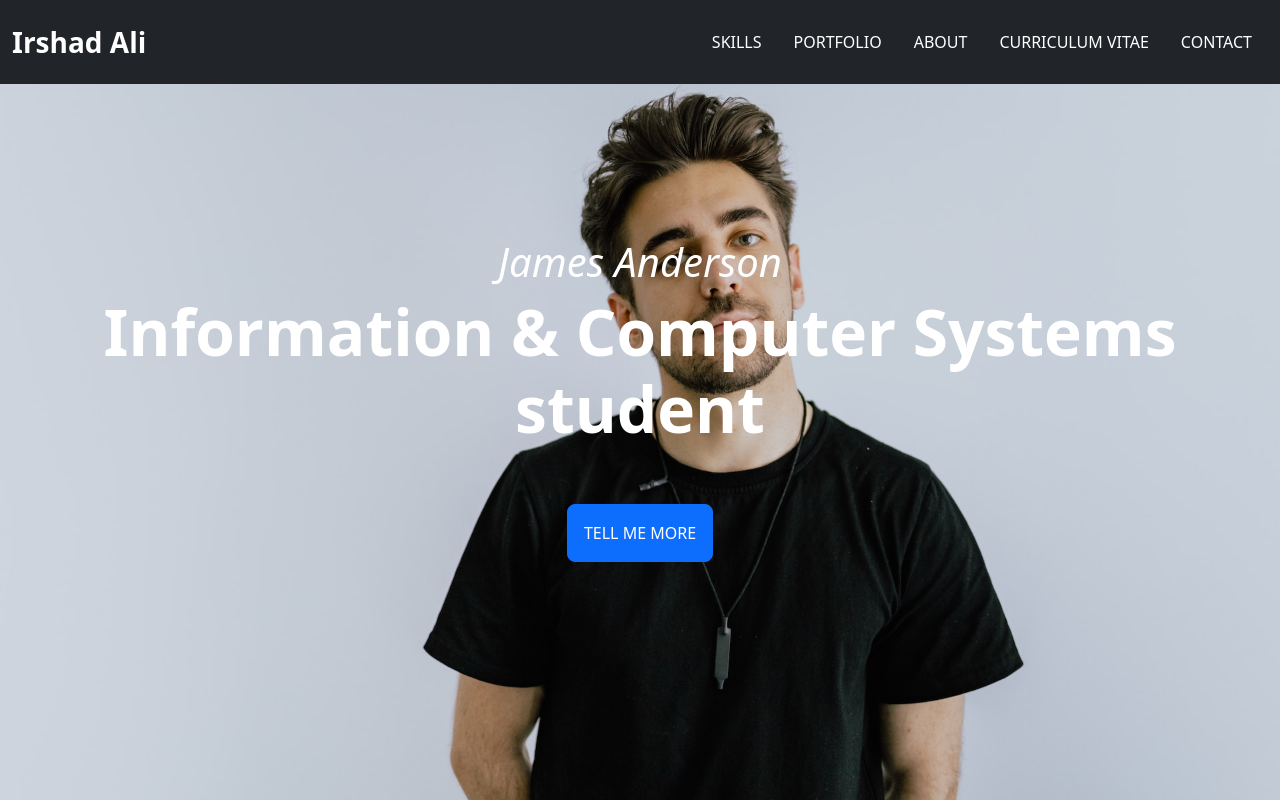
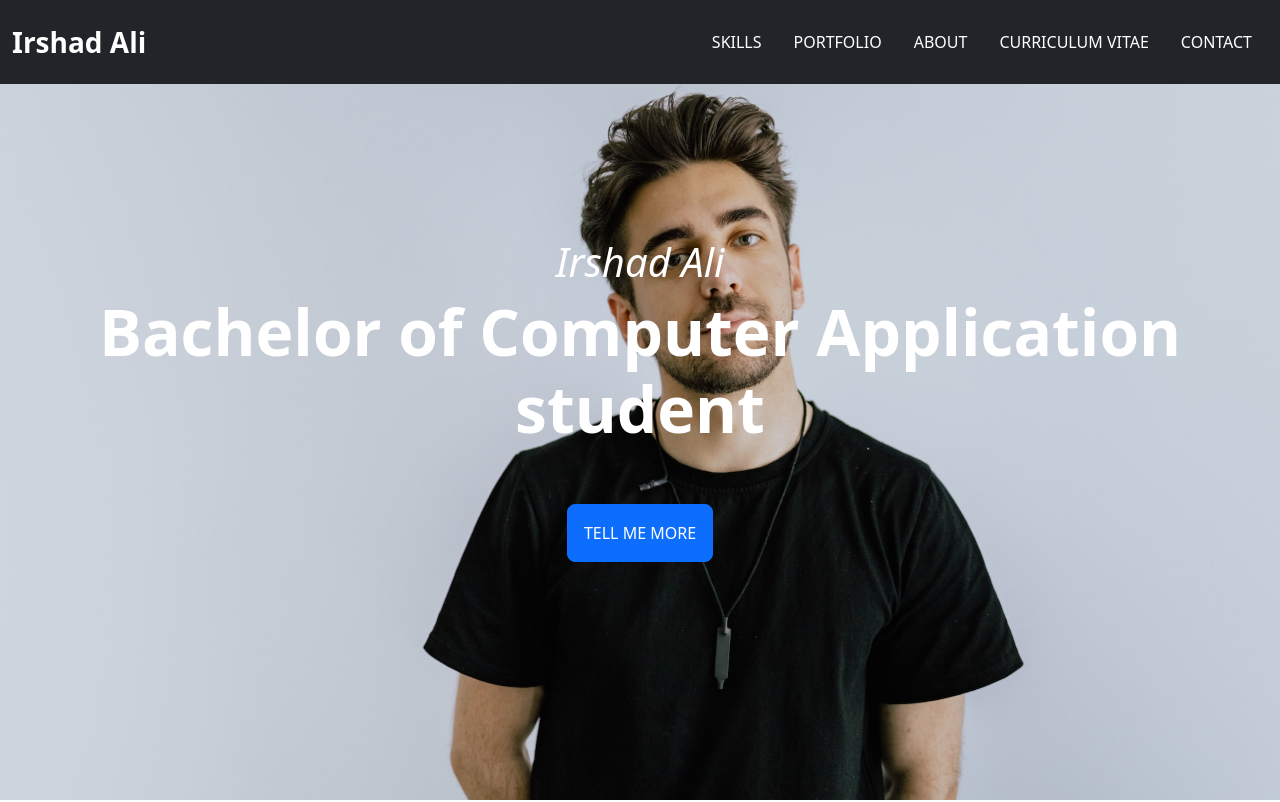
Before and after one commit to irshadali313/irshadali_dev, a plain HTML site: page index.html in a window 1280 px wide. Shown: the top 802 px of the page. Drawn offline with nearby package versions, Linux system fonts and the light colour scheme.

Commit message:
site settings

```diff
--- a/index.html
+++ b/index.html
@@ -45,8 +45,8 @@
     <!-- Hero or Showcase Section -->
     <section class="hero d-flex flex-column align-items-center justify-content-center">
       <div class="text-center">
-        <h1 class="h1 text-white fw-medium fst-italic">James Anderson</h1>
-        <h2 class="display-3 text-white fw-bold">Information & Computer Systems <br /> student</h2>
+        <h1 class="h1 text-white fw-medium fst-italic">Irshad Ali</h1>
+        <h2 class="display-3 text-white fw-bold">Bachelor of Computer Application <br /> student</h2>
         <a href="#skills" class="btn btn-lg fs-6 fw-medium mt-5 btn-primary p-3">TELL ME MORE</a>
       </div>
     </section>
@@ -72,7 +72,7 @@
         </div>
         <div class="card mt-5 d-flex flex-column align-items-center text-center bg-white p-4" style="width: 25rem">
           <i class="text-white bg-primary d-flex align-items-center justify-content-center fs-2 rounded-circle fa-solid fa-mobile-screen-button"></i>
-          <h3 class="mt-4 h4">Mobile App Development</h3>
+          <h3 class="mt-4 h4">Full-stack App Development</h3>
           <p class="text-center">Proficient in developing mobile apps for iOS and Android using frameworks like React Native. Experienced in building engaging and intuitive mobile user interfaces.</p>
         </div>
       </div>
@@ -324,7 +324,7 @@
      <!-- Footer -->
      <footer>
       <div class="container-xxl flex-wrap pt-3 d-flex align-items-center justify-content-between">
-        <p>Copyright © 2023 James Anderson</p>
+        <p>Copyright © 2025 Irshad Ali</p>
         <ul class="social-icons d-flex">
           <a href="#" class="bg-primary mx-2 text-white d-flex align-items-center justify-content-center text-decoration-none rounded-circle"><small><i class="fa-brands fa-twitter"></i></small></a>
           <a href="#" class="bg-primary mx-2 text-white d-flex align-items-center justify-content-center text-decoration-none rounded-circle"><small><i class="fa-brands fa-facebook-f"></i></small></a>
```
